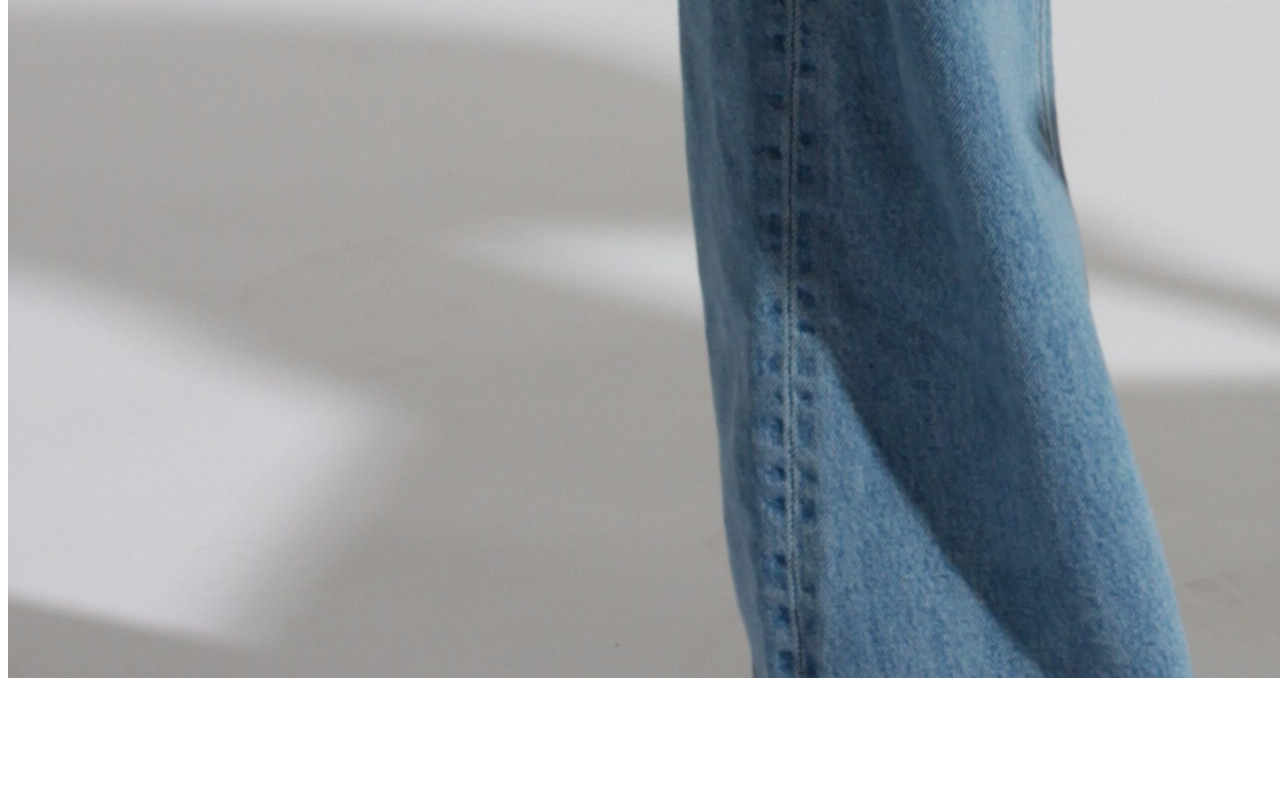
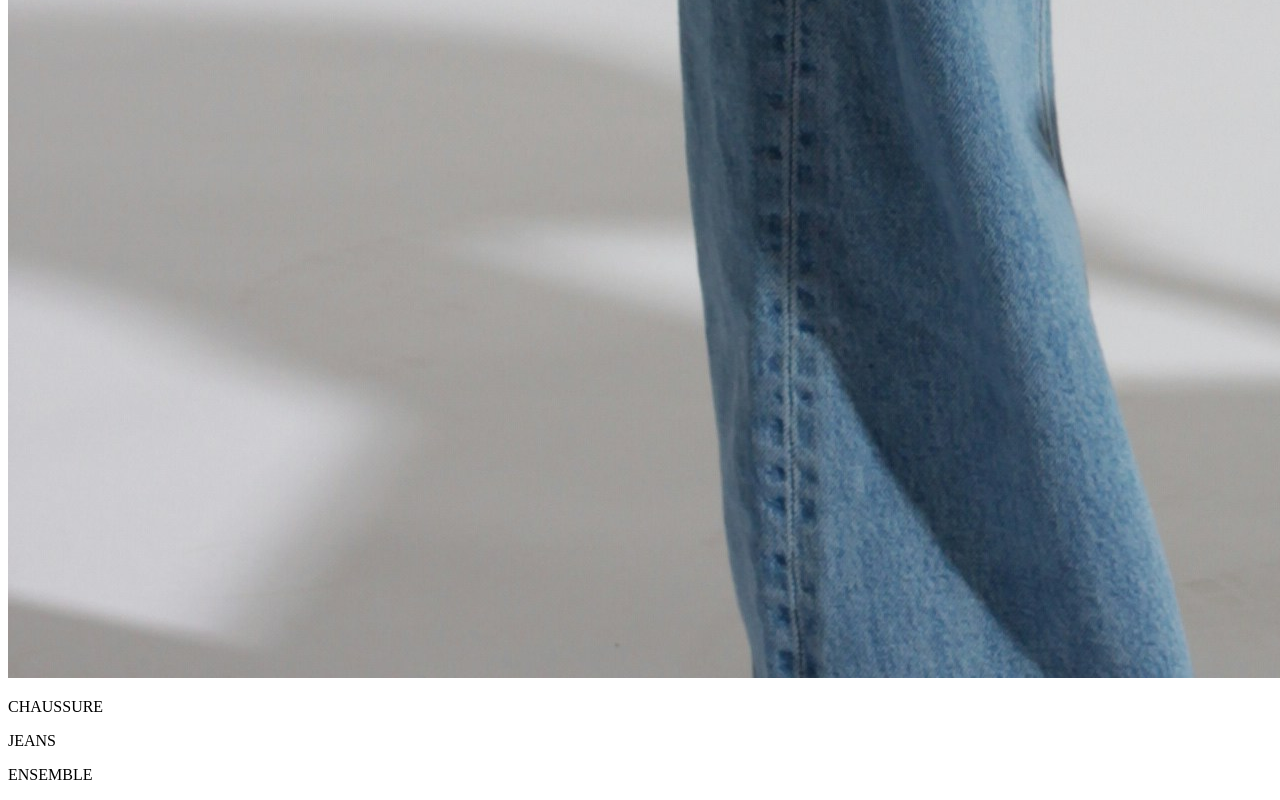
Before and after one commit to Mario28105/maquette, a plain HTML site: page index.html in a window 1280 px wide. Shown: the part 7823-8623 px from the top of the page. Before the commit the page ends 8513 px from the top, so only its background shows below. Drawn offline with Linux system fonts and the light colour scheme.

Commit message:
feat:html2

```diff
--- a/index.html
+++ b/index.html
@@ -44,14 +44,19 @@
                 <img src="mona-siswanto-be4eoee4who-unsplash.jpg" alt="">
                 <img src="maude-frederique-lavoie-EDSTj4kCUcw-unsplash.jpg" alt="">
                 <img src="kai-s-photography-2s3GhhJz2uY-unsplash.jpg" alt="">
+                  <div class="boutton2">
+                     <p>CHAUSSURE</p>
+                     <!-- boutton -->
+                      <p>JEANS</p>
+                      <!-- boutton -->
+                       <p>ENSEMBLE</p>
+                       <!-- boutton -->
 
-
+                  </div>
 
             </div>
 
-
-
-    </section>
+   </section>
 
 </body>
 </html>
```
